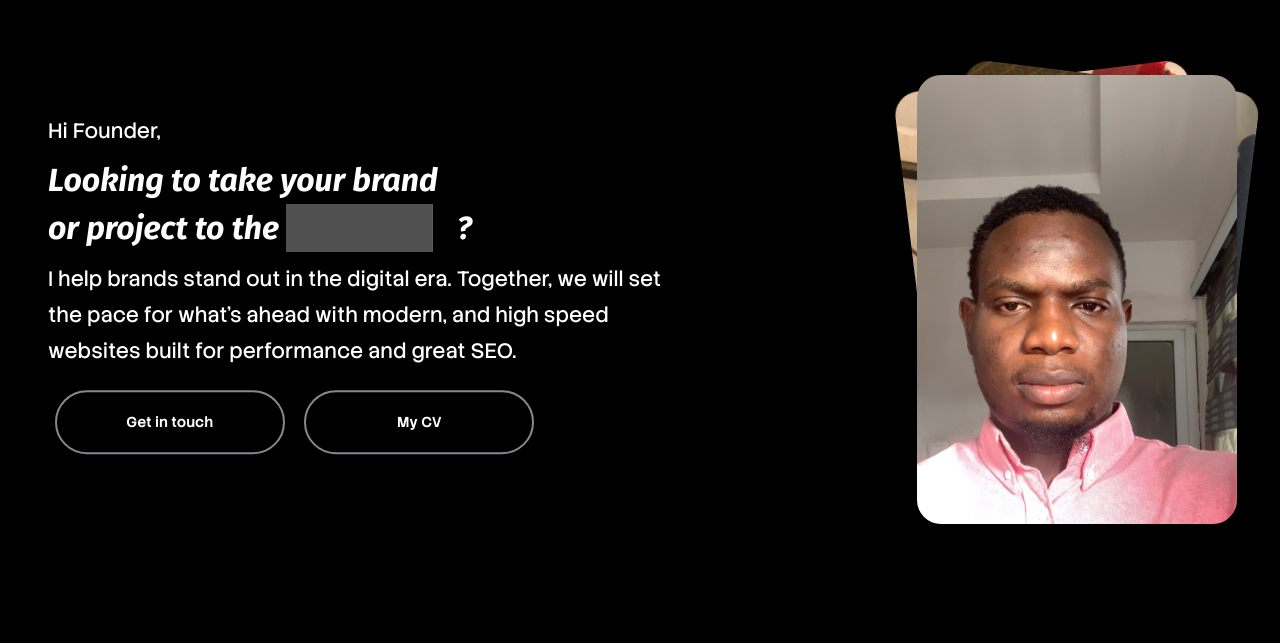
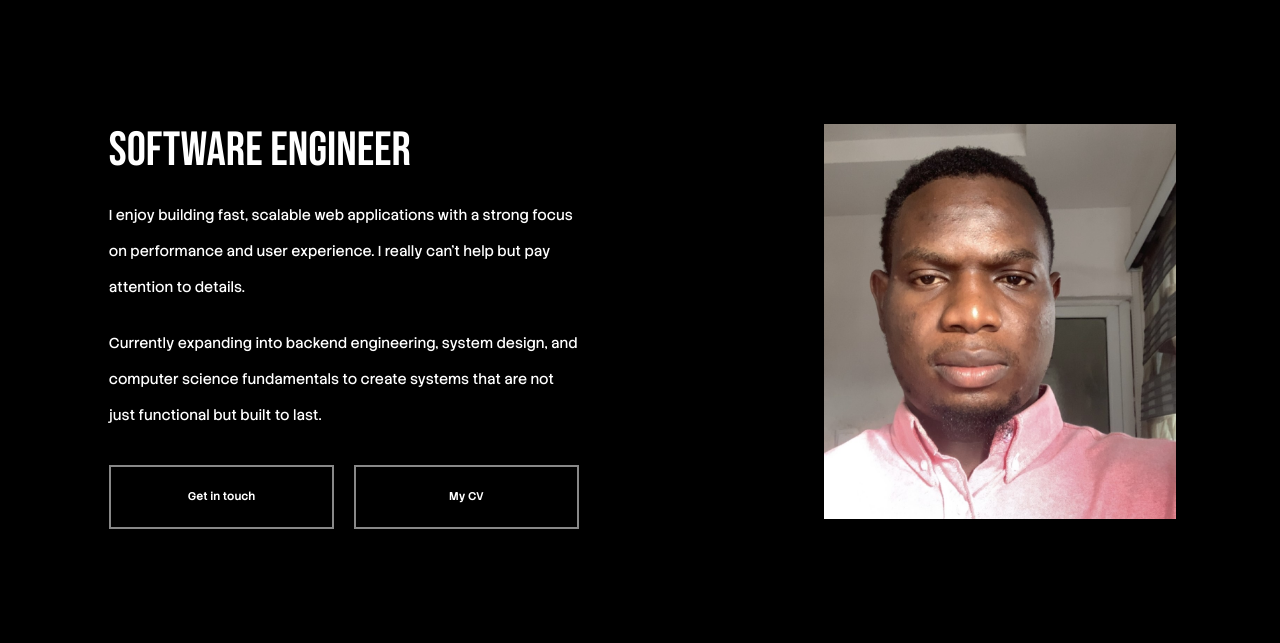
Before and after one commit to Thimmzie/Portfolio, a React (Vite) app: page /home in a window 1280 px wide. Shown: the part 1477-2120 px from the top of the page. Built offline with nearby package versions, Linux system fonts and the light colour scheme.

Commit message:
few tweaks

```diff
--- a/src/components/contact-navbar.jsx
+++ b/src/components/contact-navbar.jsx
@@ -105,7 +105,7 @@ const Navbar = () => {
           <div>
             {sidemenu ? (
               <button
-                className="bg-[#192781] w-[10rem] h-[8vh] rounded-3xl hidden sm:block lg:block hover:cursor-pointer lg:z-[1100] ctatwo-btn "
+                className="bg-[#192781] w-[10rem] h-[8vh] hidden sm:block lg:block hover:cursor-pointer lg:z-[1100] ctatwo-btn "
                 data-hover="Home"
                 onClick={() => navigate('/')}
               >
@@ -113,7 +113,7 @@ const Navbar = () => {
               </button>
             ) : (
               <button
-                className="bg-[#192781] w-[10rem] h-[8vh] rounded-3xl hidden sm:block lg:block hover:cursor-pointer sm:z-[1100000000000] cta-btn "
+                className="bg-[#192781] w-[10rem] h-[8vh] hidden sm:block lg:block hover:cursor-pointer sm:z-[1100000000000] cta-btn "
                 data-hover="Home"
                 onClick={() => navigate('/')}
               >
--- a/src/components/contactdeji.jsx
+++ b/src/components/contactdeji.jsx
@@ -195,9 +195,9 @@ const contactdeji = () => {
                   key={med.id}
                 >
                   <a href={med.url} target="_blank" rel="noopener noreferrer">
-                    <med.media size={27} className=" text-[#1d1d1d]" />
+                    <med.media size={27} className=" text-[#dfdfdf]" />
                   </a>
-                  <p className="text-[1rem] text-[#1d1d1d] font-semibold">
+                  <p className="text-[1rem] text-[#dfdfdf] font-semibold">
                     {med.username}
                   </p>
                 </div>
--- a/src/components/hero.jsx
+++ b/src/components/hero.jsx
@@ -7,6 +7,7 @@ import Deji from '../assets/images/dejicpy.jpg';
 import Dejitwo from '../assets/images/dejji.JPG';
 import Dejithree from '../assets/images/ddeji.JPG';
 import { useNavigate } from 'react-router-dom';
+import { motion } from 'framer-motion';
 gsap.registerPlugin(ScrollTrigger);
 
 const hero = () => {
@@ -16,156 +17,153 @@ const hero = () => {
   const imgWrap3 = useRef(null);
   const heroRef = useRef(null);
 
-  useLayoutEffect(() => {
-    const ctx = gsap.context(() => {
-      gsap.set(heroRef.current, { opacity: 0 });
-      gsap.set([imgWrap1.current, imgWrap2.current, imgWrap3.current], {
-        position: 'absolute',
-        transformStyle: 'preserve-3d',
-        opacity: 0,
-      });
+  const heroContainer = {
+    hidden: {
+      opacity: 0,
+    },
+    show: {
+      opacity: 1,
+      transition: {
+        delayChildren: 0.55,
+        staggerChildren: 0.18,
+        duration: 0.7,
+        y: 50,
+      },
+    },
+  };
 
-      gsap.to(heroRef.current, { opacity: 1, duration: 0.01 });
+  const heroContent = {
+    hidden: {
+      opacity: 0,
+      y: 40,
+    },
+    show: {
+      opacity: 1,
+      y: 0,
+      transition: {
+        duration: 0.6,
+        ease: [0.22, 1, 0.36, 1],
+      },
+    },
+  };
+  // useLayoutEffect(() => {
+  //   const ctx = gsap.context(() => {
+  //     gsap.set(heroRef.current, { opacity: 0 });
+  //     gsap.set([imgWrap1.current, imgWrap2.current, imgWrap3.current], {
+  //       position: 'absolute',
+  //       transformStyle: 'preserve-3d',
+  //       opacity: 0,
+  //     });
 
-      gsap.fromTo(
-        imgWrap3.current,
-        { z: -700, opacity: 0, rotateY: 15 },
-        {
-          z: 0,
-          opacity: 1,
-          rotateY: 0,
-          duration: 0.4,
-          ease: 'power2.out',
-          delay: 0.8,
-        },
-      );
-      gsap.fromTo(
-        imgWrap2.current,
-        { z: 700, opacity: 0, rotateY: 15 },
-        {
-          z: 0,
-          opacity: 1,
-          rotateY: 0,
-          duration: 0.4,
-          ease: 'power2.out',
-          delay: 1.2,
-        },
-      );
-      gsap.fromTo(
-        imgWrap1.current,
-        { z: 700, opacity: 0, rotateY: 15 },
-        {
-          z: 0,
-          opacity: 1,
-          rotateY: 0,
-          duration: 0.4,
-          ease: 'power2.out',
-          delay: 1.6,
-        },
-      );
-      gsap.fromTo(
-        '.founder',
-        { y: -80, opacity: 0 },
-        { y: 0, opacity: 1, duration: 0.7, ease: 'back.out(1.7)', delay: 1.2 },
-      );
-      gsap.fromTo(
-        '.title',
-        { z: 700, opacity: 0 },
-        { z: 0, opacity: 1, duration: 0.7, ease: 'back.out(1.7)', delay: 1.5 },
-      );
-      gsap.fromTo(
-        '.body',
-        { y: 110, opacity: 0 },
-        { y: 0, opacity: 1, duration: 0.7, ease: 'back.out(1.7)', delay: 1.8 },
-      );
-      gsap.fromTo(
-        '.button',
-        { y: 110, opacity: 0 },
-        { y: 0, opacity: 1, duration: 0.7, ease: 'back.out(1.7)', delay: 2.2 },
-      );
-    }, heroRef);
+  //     gsap.to(heroRef.current, { opacity: 1, duration: 0.01 });
 
-    const tl = gsap.timeline({
-      delay: 2.2,
-    });
+  //     gsap.fromTo(
+  //       imgWrap3.current,
+  //       { z: -700, opacity: 0, rotateY: 15 },
+  //       {
+  //         z: 0,
+  //         opacity: 1,
+  //         rotateY: 0,
+  //         duration: 0.4,
+  //         ease: 'power2.out',
+  //         delay: 0.8,
+  //       },
+  //     );
+  //     gsap.fromTo(
+  //       imgWrap2.current,
+  //       { z: 700, opacity: 0, rotateY: 15 },
+  //       {
+  //         z: 0,
+  //         opacity: 1,
+  //         rotateY: 0,
+  //         duration: 0.4,
+  //         ease: 'power2.out',
+  //         delay: 1.2,
+  //       },
+  //     );
+  //     gsap.fromTo(
+  //       imgWrap1.current,
+  //       { z: 700, opacity: 0, rotateY: 15 },
+  //       {
+  //         z: 0,
+  //         opacity: 1,
+  //         rotateY: 0,
+  //         duration: 0.4,
+  //         ease: 'power2.out',
+  //         delay: 1.6,
+  //       },
+  //     );
+  //     gsap.fromTo(
+  //       '.founder',
+  //       { y: -80, opacity: 0 },
+  //       { y: 0, opacity: 1, duration: 0.7, ease: 'back.out(1.7)', delay: 1.2 },
+  //     );
+  //     gsap.fromTo(
+  //       '.title',
+  //       { z: 700, opacity: 0 },
+  //       { z: 0, opacity: 1, duration: 0.7, ease: 'back.out(1.7)', delay: 1.5 },
+  //     );
+  //     gsap.fromTo(
+  //       '.body',
+  //       { y: 110, opacity: 0 },
+  //       { y: 0, opacity: 1, duration: 0.7, ease: 'back.out(1.7)', delay: 1.8 },
+  //     );
+  //     gsap.fromTo(
+  //       '.button',
+  //       { y: 110, opacity: 0 },
+  //       { y: 0, opacity: 1, duration: 0.7, ease: 'back.out(1.7)', delay: 2.2 },
+  //     );
+  //   }, heroRef);
 
-    tl.fromTo(
-      '.grey-bg',
-      {
-        scaleX: 0,
-        opacity: 1,
-        transformOrigin: 'left',
-      },
-      {
-        scaleX: 1,
-        duration: 0.8,
-        ease: 'power2.out',
-      },
-    )
+  //   const tl = gsap.timeline({
+  //     delay: 2.2,
+  //   });
 
-      .fromTo(
-        '.white-bg',
-        {
-          scaleX: 0,
-          transformOrigin: 'left',
-        },
-        {
-          scaleX: 1,
-          duration: 1,
-
-          ease: 'power2.out',
-        },
-      );
-
-    // .fromTo(
-    //   '.blue-text',
-    //   {
-    //     scaleX: 0,
-    //     transformOrigin: 'left',
-    //   },
-    //   {
-    //     scaleX: 1,
-    //     duration: 0.4,
-    //     ease: 'power2.out',
-    //   },
-    // );
-
-    return () => ctx.revert();
-  }, []);
+  //   return () => ctx.revert();
+  // }, []);
 
   const navigate = useNavigate();
   return (
-    <div
+    <motion.div
+      variants={heroContainer}
+      initial="hidden"
+      whileInView="show"
+      viewport={{ once: true }}
       ref={heroRef}
-      className="mb-[16rem] lg:mb-[0rem] mt-[3.5rem] lg:mt-[2.5rem] hero"
+      className="mb-[7rem] lg:mb-[5rem] mt-[3.5rem] lg:mt-[2.5rem] hero"
     >
-      <div className="flex flex-col gap-2 mt-[2rem] lg:flex-row lg:gap-[10rem] lg:mt-[2rem] xl:gap-[13rem]">
-        <div className="px-[1.3rem] md:px-[3rem] lg:mt-[5rem]">
+      <div className="flex flex-col gap-2 mt-[2rem] md:flex-row md:gap-2 lg:gap-[15rem] md:justify-center lg:mt-[2rem] xl:gap-[13rem]">
+        <div className="px-[1.3rem] lg:mt-[5rem] md:max-w-md lg:max-w-lg">
           <div className="title-container">
-            <h4 className="text-[#ffffff] pb-[0.6rem] text-[1.1rem] lg:text-[1.3rem] font-[400] founder">
-              Hi Founder,
-            </h4>
-            <h2 className="pb-[0.6rem] text-[#ffffff] text-[1.5rem] font-[900] lg:text-[2rem] [font-family:var(--font-fira)] title">
-              Looking to take your brand <br className="hidden lg:block"></br>{' '}
-              or project to the{' '}
-              <span className="bg-[#505050] grey-bg">
-                <span className="bg-[#ffffff] white-bg">
-                  <span className="text-[#455ce9] [font-family:var(--font-nunito)] tracking-wider font-extrabold px-2 white-bg">
-                    next level
-                  </span>
-                </span>
-              </span>
-              ?
-            </h2>
-            <h4 className="text-[#ffffff] text-[1.1rem] lg:text-[1.3rem] leading-9 lg:text-justify font-[400] max-w-[900px] body">
-              I help brands stand out in the digital era. Together, we will set{' '}
-              <br className="hidden lg:block"></br>
-              the pace for what's ahead with modern, and high speed{' '}
-              <br className="hidden lg:block"></br> websites built for
-              performance and great SEO.
-            </h4>
+            <motion.h4
+              variants={heroContent}
+              className="text-[#ffffff] pb-[0.6rem] text-[2rem] lg:text-[3rem] font-[400] font-bebas founder"
+            >
+              Software Engineer
+            </motion.h4>
+
+            <motion.h4
+              variants={heroContent}
+              className="text-[#ffffff] text-[1rem] lg:text-[0.9rem] leading-9 font-[400] lg:max-w-[800] body"
+            >
+              I enjoy building fast, scalable web applications with a strong
+              focus on performance and user experience. I really can't help but
+              pay attention to details.
+            </motion.h4>
+
+            <motion.h4
+              variants={heroContent}
+              className="text-[#ffffff] text-[1rem] lg:text-[0.9rem] leading-9 font-[400] max-w-[900px] pt-5 body"
+            >
+              Currently expanding into backend engineering, system design, and
+              computer science fundamentals to create systems that are not just
+              functional but built to last.
+            </motion.h4>
           </div>
-          <div className="flex flex-col items-center gap-[1.2rem] w-full max-w-[600px] mt-[2rem] md:mx-auto lg:flex-row button">
+          <motion.div
+            variants={heroContent}
+            className="flex flex-col items-center gap-[1.2rem] w-full max-w-[600px] mt-[2rem] mx-auto sm:flex-row md:mx-auto lg:flex-row button"
+          >
             <button
               className="btn3"
               data-hover="Get in touch"
@@ -181,39 +179,41 @@ const hero = () => {
             >
               <span>My CV</span>
             </button>
-          </div>
+          </motion.div>
         </div>
-        <div className="flex justify-center items-center mt-[3rem] sm:mt-[6.5rem] lg:mt-10">
-          <div
-            ref={containerRef}
-            className="relative h-[40vh] sm:h-[60vh] md:h-[90vh] w-fit max-w-[90vw] mx-auto"
-          >
-            <div className="relative w-[20rem] sm:w-[30rem] md:w-[35rem] lg:w-[19rem] xl:w-[20rem] title-container">
-              <div
-                ref={imgWrap1}
-                className="absolute top-0 left-0 z-40 will-change-transform "
-              >
-                <img src={Deji} className="w-full rounded-3xl" />
+        <motion.div
+          variants={heroContent}
+          className="flex justify-center items-center mt-[3rem] md:mt-0 sm:mt-[6.5rem] lg:mt-10"
+        >
+          <div className=" w-fit max-w-sm lg:max-w-sm mx-auto">
+            <div className="px-4 md:mt-10">
+              <div className="">
+                {/* <div className="flex items-center gap-2 py-3">
+                  <span className="w-3 h-3 rounded-full bg-red-500"></span>
+                  <span className="w-3 h-3 rounded-full bg-yellow-400"></span>
+                  <span className="w-3 h-3 rounded-full bg-green-500"></span>
+                </div> */}
+                <img src={Deji} className="w-full h-auto" />
               </div>
 
-              <div
+              {/* <div
                 ref={imgWrap2}
                 className="absolute top-0 left-[1.5rem] z-30 rotate-[7deg] will-change-transform "
               >
                 <img src={Dejitwo} className="w-full rounded-3xl" />
-              </div>
+              </div> */}
 
-              <div
+              {/* <div
                 ref={imgWrap3}
                 className="absolute top-0 right-[1.5rem] z-20 rotate-[-7deg] will-change-transform "
               >
                 <img src={Dejithree} className="w-full rounded-3xl" />
-              </div>
+              </div> */}
             </div>
           </div>
-        </div>
+        </motion.div>
       </div>
-    </div>
+    </motion.div>
   );
 };
 
--- a/src/components/navbar.jsx
+++ b/src/components/navbar.jsx
@@ -104,7 +104,7 @@ const Navbar = () => {
           <div>
             {sidemenu ? (
               <button
-                className="bg-[#192781] w-[10rem] h-[8vh] rounded-3xl hidden sm:block lg:block hover:cursor-pointer lg:z-[1100] ctatwo-btn "
+                className="bg-[#192781] w-[10rem] h-[8vh] hidden sm:block lg:block hover:cursor-pointer lg:z-[1100] ctatwo-btn "
                 data-hover="Get in touch"
                 onClick={() => navigate('/contact')}
               >
@@ -112,7 +112,7 @@ const Navbar = () => {
               </button>
             ) : (
               <button
-                className="bg-[#192781] w-[10rem] h-[8vh] rounded-3xl hidden sm:block lg:block hover:cursor-pointer sm:z-[1100000000000] cta-btn "
+                className="bg-[#192781] w-[10rem] h-[8vh] hidden sm:block lg:block hover:cursor-pointer sm:z-[1100000000000] cta-btn "
                 data-hover="Get in touch"
                 onClick={() => navigate('/contact')}
               >
--- a/src/components/projects.jsx
+++ b/src/components/projects.jsx
@@ -99,7 +99,7 @@ const projects = () => {
                 <p className="text-[1.2rem] font-[600] text-black">
                   {detail.title}
                 </p>
-                <p className="text-[0.9rem] text-[#313131] font-[200] pt-3 tracking-wider lg:tracking-wide lg:text-[0.9rem] line-clamp-2">
+                <p className="text-[0.9rem] text-[#313131] font-[200] pt-3 tracking-wider lg:tracking-wide lg:text-[0.8rem] line-clamp-2">
                   {detail.about}
                 </p>
                 <div className="flex gap-2 items-center">
--- a/src/index.css
+++ b/src/index.css
@@ -279,7 +279,6 @@ button {
   width: 19vw;
   font-size: 0.9rem;
   border: none;
-  border-radius: 3rem;
   height: 7vh;
   transition: background-color 0.3s cubic-bezier(0.4, 0, 0.2, 1) 0.1s,
     color 0.6s ease-in-out 0.15s, transform 0.5s ease-in-out;
@@ -291,7 +290,6 @@ button {
   width: 19vw;
   font-size: 0.9rem;
   border: none;
-  border-radius: 3rem;
   height: 7vh;
   transition: background-color 0.2s ease-in-out 0.1s, transform 0.3s ease-in-out;
 }
@@ -326,10 +324,9 @@ button {
 }
 .btn3 {
   border: solid 2px#888888;
-  border-radius: 2rem;
-  height: 6.8vh;
+  height: 6.5vh;
   width: 100%;
-  font-size: 1.2rem;
+  font-size: 0.8rem;
 }
 @media (min-width: 768px) {
   .btn2 {
@@ -337,16 +334,15 @@ button {
     color: #fff;
     border-radius: 2rem;
     border: none;
-    height: 8vh;
+    height: 7vh;
     width: 100%;
     font-size: 1.2rem;
   }
   .btn3 {
     border: solid 2px#888888;
-    border-radius: 2rem;
     height: 8vh;
     width: 100%;
-    font-size: 1.2rem;
+    font-size: 0.8rem;
   }
 }
 @media (min-width: 1024px) {
@@ -408,18 +404,16 @@ button {
   }
   .btn3 {
     border: solid 2px#888888;
-    border-radius: 2rem;
     height: 8vh;
     width: 18vw;
-    font-size: 0.9rem;
+    font-size: 0.7rem;
   }
   .btn3 {
-    background-color: #ffffff;
-    color: #020202;
+    background-color: #000000;
+    color: #ffffff;
     width: 18vw;
-    font-size: 0.9rem;
+    font-size: 0.7rem;
     border: solid 2px#888888;
-    border-radius: 2rem;
     height: 8vh;
     transition: background-color 0.3s cubic-bezier(0.4, 0, 0.2, 1) 0.1s,
       color 0.6s ease-in-out 0.15s, transform 0.5s ease-in-out;
@@ -472,11 +466,10 @@ button {
   .cta-btn {
     background-color: #000000;
     color: #fff;
-    width: 12vw;
-    font-size: 0.9rem;
+    width: 10vw;
+    font-size: 0.7rem;
     border: none;
-    border-radius: 3rem;
-    height: 8vh;
+    height: 7vh;
     transition: background-color 0.3s cubic-bezier(0.4, 0, 0.2, 1) 0.1s,
       color 0.6s ease-in-out 0.15s, transform 0.5s ease-in-out;
     position: relative;
@@ -528,11 +521,10 @@ button {
   .ctatwo-btn {
     background-color: #ffff;
     color: #000000;
-    width: 12vw;
-    font-size: 0.9rem;
+    width: 10vw;
+    font-size: 0.7rem;
     border: none;
-    border-radius: 3rem;
-    height: 8vh;
+    height: 7vh;
     transition: background-color 0.2s ease-in-out 0.1s,
       transform 0.3s ease-in-out;
     position: relative;
@@ -742,11 +734,10 @@ button {
 .view-btn {
   background-color: #ffffff;
   color: #000000;
-  border-radius: 2rem;
   border: none;
   height: 6.8vh;
   width: 17rem;
-  font-size: 1rem;
+  font-size: 0.7rem;
   margin: 0 auto;
 }
 @media (min-width: 1024px) {
@@ -754,9 +745,8 @@ button {
     background-color: #ffffff;
   color: #000000;
     width: 17vw;
-    font-size: 0.9rem;
+    font-size: 0.8rem;
     border: none;
-    border-radius: 3rem;
     height: 8vh;
     position: relative;
     display: inline-block;
@@ -986,9 +976,8 @@ button {
 .submit-btn {
   background-color: #fff;
   color: #020202;
-  border-radius: 2rem;
   border: none;
-  height: 6.8vh;
+  height: 6vh;
   width: 100%;
   font-size: 1rem;
   margin: 0 auto;
@@ -997,11 +986,10 @@ button {
   .submit-btn {
     background-color: #fff;
     color: #020202;
-    border-radius: 2rem;
     border: none;
-    height: 8vh;
-    width: 40%;
-    font-size: 1rem;
+    height: 7vh;
+    width: 35%;
+    font-size: 0.8rem;
     margin: 0 auto;
     display: flex;
     justify-content: center;
@@ -1009,13 +997,12 @@ button {
     transition: 0.5s;
   }
   .submit-btn:hover {
-    background-color: #455ce9;
+    background-color: #363636;
     color: #fff;
-    border-radius: 2rem;
     border: none;
-    height: 8vh;
-    width: 40%;
-    font-size: 1rem;
+    height: 7vh;
+    width: 35%;
+    font-size: 0.8rem;
     margin: 0 auto;
     display: flex;
     justify-content: center;
--- a/src/pages/home.jsx
+++ b/src/pages/home.jsx
@@ -261,7 +261,7 @@ const home = () => {
               <div>
                 {sidemenu ? (
                   <button
-                    className="bg-[#192781] w-[10rem] h-[8vh] rounded-3xl hidden sm:block lg:block hover:cursor-pointer lg:z-[1100] ctatwo-btn "
+                    className="bg-[#192781] w-[10rem] h-[8vh] hidden sm:block lg:block hover:cursor-pointer lg:z-[1100] ctatwo-btn "
                     data-hover="Get in touch"
                     onClick={() => navigate('/contact')}
                   >
@@ -269,7 +269,7 @@ const home = () => {
                   </button>
                 ) : (
                   <button
-                    className="bg-[#192781] w-[10rem] h-[8vh] rounded-3xl hidden sm:block lg:block hover:cursor-pointer sm:z-[1100000000000] cta-btn "
+                    className="bg-[#192781] w-[10rem] h-[8vh] hidden sm:block lg:block hover:cursor-pointer sm:z-[1100000000000] cta-btn "
                     data-hover="Get in touch"
                     onClick={() => navigate('/contact')}
                   >
@@ -348,7 +348,7 @@ const home = () => {
                   ))}
 
                   <button
-                    className="bg-[white] w-[15rem] h-[7vh] text-[black] rounded-full mt-[2rem] text-[1.5rem] sm:hidden lg:hidden reach-btn [font-family:var(--font-bebas)] tracking-wider"
+                    className="bg-[white] w-[12rem] h-[7vh] text-[black] mt-[2rem] text-[1.5rem] sm:hidden lg:hidden reach-btn [font-family:var(--font-bebas)] tracking-wider"
                     onClick={() => navigate('/contact')}
                   >
                     Get in touch
```
Also changed, not shown: constants/index.js (+8 -8 lines), src/components/aboutdeji.jsx (+8 -8 lines), src/components/faq.jsx (+5 -5 lines), src/assets/images/dejicpy.jpg.
